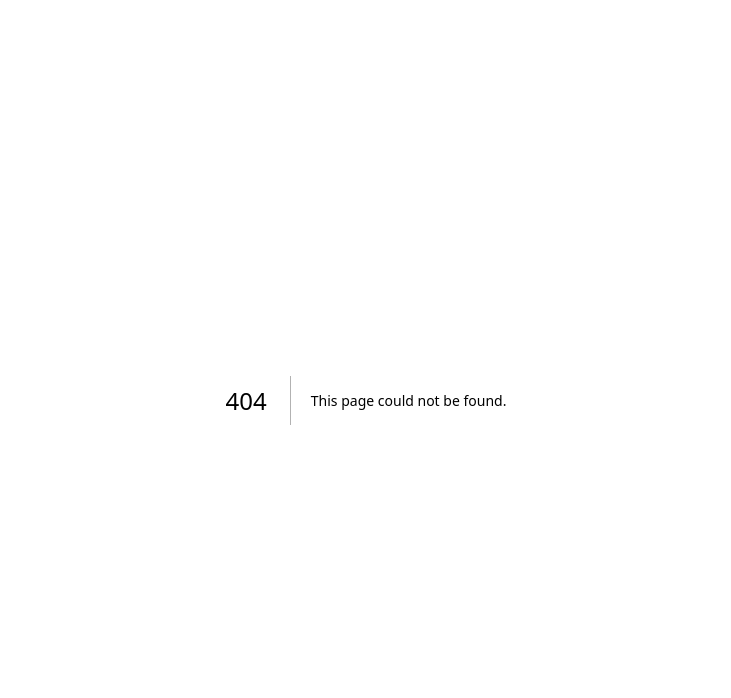
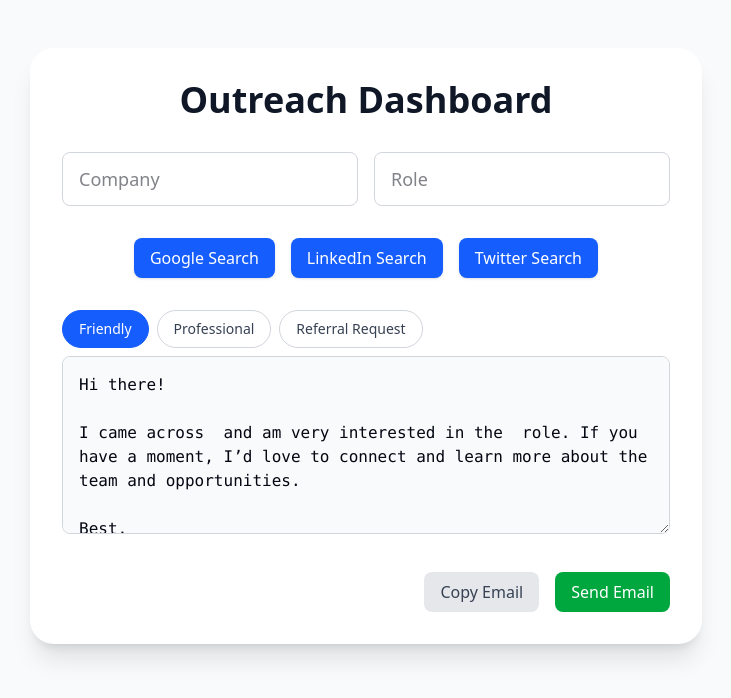
Before and after one commit to j-aycheung/outreachr, a Next.js app: page /dashboard in a window 1280 px wide. Before the commit this address had no page. Shown: the top 698 px of the page, without its empty margins (274-1005 px from the left). Built offline with nearby package versions, Linux system fonts and the light colour scheme; a web font is replaced by a local one.

Commit message:
Dashboard page initial draft

```diff
--- /dev/null
+++ b/src/app/dashboard/page.jsx
@@ -0,0 +1,117 @@
+'use client'
+
+import { useState } from 'react'
+
+const templates = [
+  {
+    label: 'Friendly',
+    body: (company, role) =>
+      `Hi there!\n\nI came across ${company} and am very interested in the ${role} role. If you have a moment, I’d love to connect and learn more about the team and opportunities.\n\nBest,\n[Your Name]`,
+  },
+  {
+    label: 'Professional',
+    body: (company, role) =>
+      `Hello,\n\nI am reaching out regarding the ${role} position at ${company}. I believe my background aligns well and would appreciate the chance to discuss how I can contribute.\n\nThank you for your time.\nBest regards,\n[Your Name]`,
+  },
+  {
+    label: 'Referral Request',
+    body: (company, role) =>
+      `Hi,\n\nI noticed you work at ${company}. I’m interested in the ${role} role and would be grateful for any advice or a possible referral.\n\nThank you so much!\n[Your Name]`,
+  },
+]
+
+export default function Dashboard() {
+  const [company, setCompany] = useState('')
+  const [role, setRole] = useState('')
+  const [selected, setSelected] = useState(0)
+
+  const searchLinks = [
+    {
+      label: 'Google',
+      url: `https://www.google.com/search?q=${encodeURIComponent(company + ' ' + role + ' recruiter OR hiring manager')}`,
+    },
+    {
+      label: 'LinkedIn',
+      url: `https://www.linkedin.com/search/results/people/?keywords=${encodeURIComponent(company + ' ' + role)}`,
+    },
+    {
+      label: 'Twitter',
+      url: `https://twitter.com/search?q=${encodeURIComponent(company + ' ' + role + ' recruiter OR hiring manager')}`,
+    },
+  ]
+
+  const emailBody = templates[selected].body(company, role)
+  const mailto = `mailto:?subject=${encodeURIComponent(role + ' at ' + company)}&body=${encodeURIComponent(emailBody)}`
+
+  return (
+    <div className="min-h-screen bg-gray-50 px-4 py-12 sm:px-8">
+      <div className="mx-auto max-w-2xl rounded-3xl bg-white p-8 shadow-xl">
+        <h1 className="mb-8 text-center text-4xl font-bold text-gray-900">
+          Outreach Dashboard
+        </h1>
+        <form className="mb-8 grid grid-cols-1 gap-4 sm:grid-cols-2">
+          <input
+            className="rounded-lg border border-gray-300 px-4 py-3 text-lg focus:border-blue-500 focus:outline-none"
+            placeholder="Company"
+            value={company}
+            onChange={(e) => setCompany(e.target.value)}
+          />
+          <input
+            className="rounded-lg border border-gray-300 px-4 py-3 text-lg focus:border-blue-500 focus:outline-none"
+            placeholder="Role"
+            value={role}
+            onChange={(e) => setRole(e.target.value)}
+          />
+        </form>
+        <div className="mb-8 flex flex-wrap justify-center gap-4">
+          {searchLinks.map((link) => (
+            <a
+              key={link.label}
+              href={link.url}
+              target="_blank"
+              rel="noopener noreferrer"
+              className="rounded-lg bg-blue-600 px-4 py-2 text-white shadow transition hover:bg-blue-700"
+            >
+              {link.label} Search
+            </a>
+          ))}
+        </div>
+        <div className="mb-8">
+          <div className="mb-2 flex gap-2">
+            {templates.map((tpl, i) => (
+              <button
+                key={tpl.label}
+                type="button"
+                onClick={() => setSelected(i)}
+                className={`rounded-full border px-4 py-2 text-sm font-medium transition ${selected === i ? 'border-blue-600 bg-blue-600 text-white' : 'border-gray-300 bg-white text-gray-700 hover:bg-gray-100'}`}
+              >
+                {tpl.label}
+              </button>
+            ))}
+          </div>
+          <textarea
+            className="w-full rounded-lg border border-gray-300 bg-gray-50 p-4 font-mono text-base focus:border-blue-500 focus:outline-none"
+            rows={6}
+            value={emailBody}
+            readOnly
+          />
+        </div>
+        <div className="flex justify-end gap-4">
+          <button
+            type="button"
+            className="rounded-lg bg-gray-200 px-4 py-2 text-gray-700 transition hover:bg-gray-300"
+            onClick={() => navigator.clipboard.writeText(emailBody)}
+          >
+            Copy Email
+          </button>
+          <a
+            href={mailto}
+            className="rounded-lg bg-green-600 px-4 py-2 text-white transition hover:bg-green-700"
+          >
+            Send Email
+          </a>
+        </div>
+      </div>
+    </div>
+  )
+}
```
